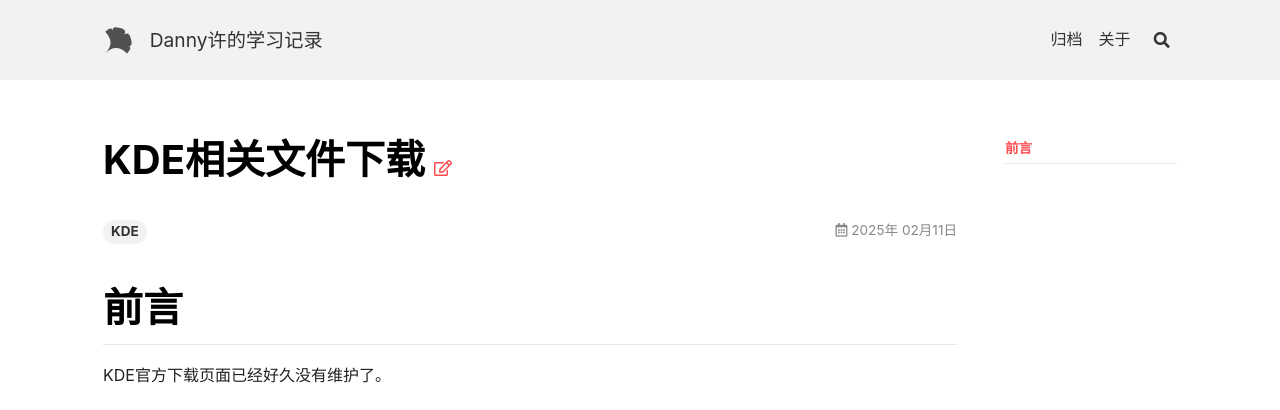
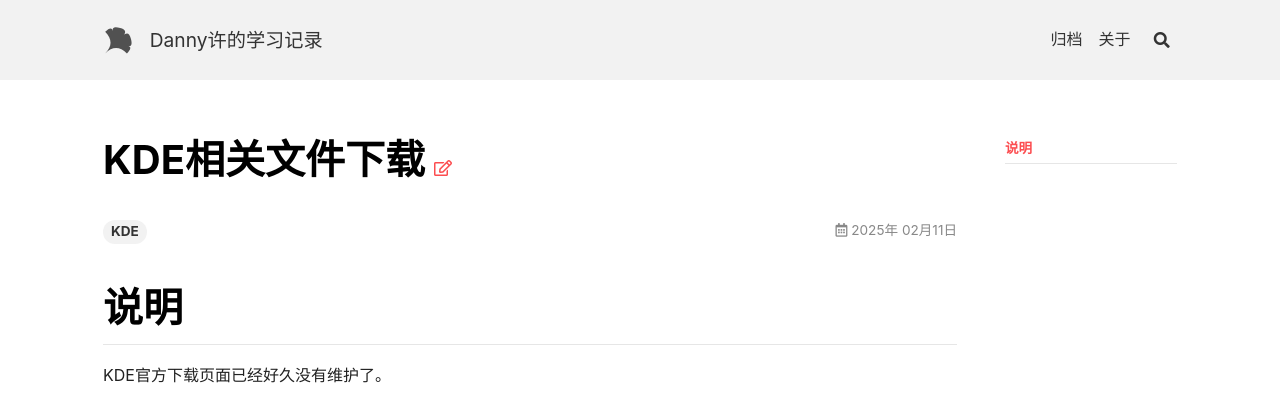
Before and after one commit to xiaohunqupo/xiaohunqupo.github.io, a Jekyll site: the page built from _posts/2025-02-11-kde-download.md, in a window 1280 px wide. Shown: the top 410 px of the page. Built offline with Jekyll 4.4.1, drawn with Linux system fonts in a browser that asks for light colours; nearby versions of some CDN libraries.

Commit message:
Update 2025-02-11-kde-download.md

```diff
--- a/_posts/2025-02-11-kde-download.md
+++ b/_posts/2025-02-11-kde-download.md
@@ -5,7 +5,7 @@ tags: KDE
 
 ---
 
-# 前言
+# 说明
 KDE官方下载页面已经好久没有维护了。
 
 现在的二进制生成好像是GitLab 自动生成。
```
